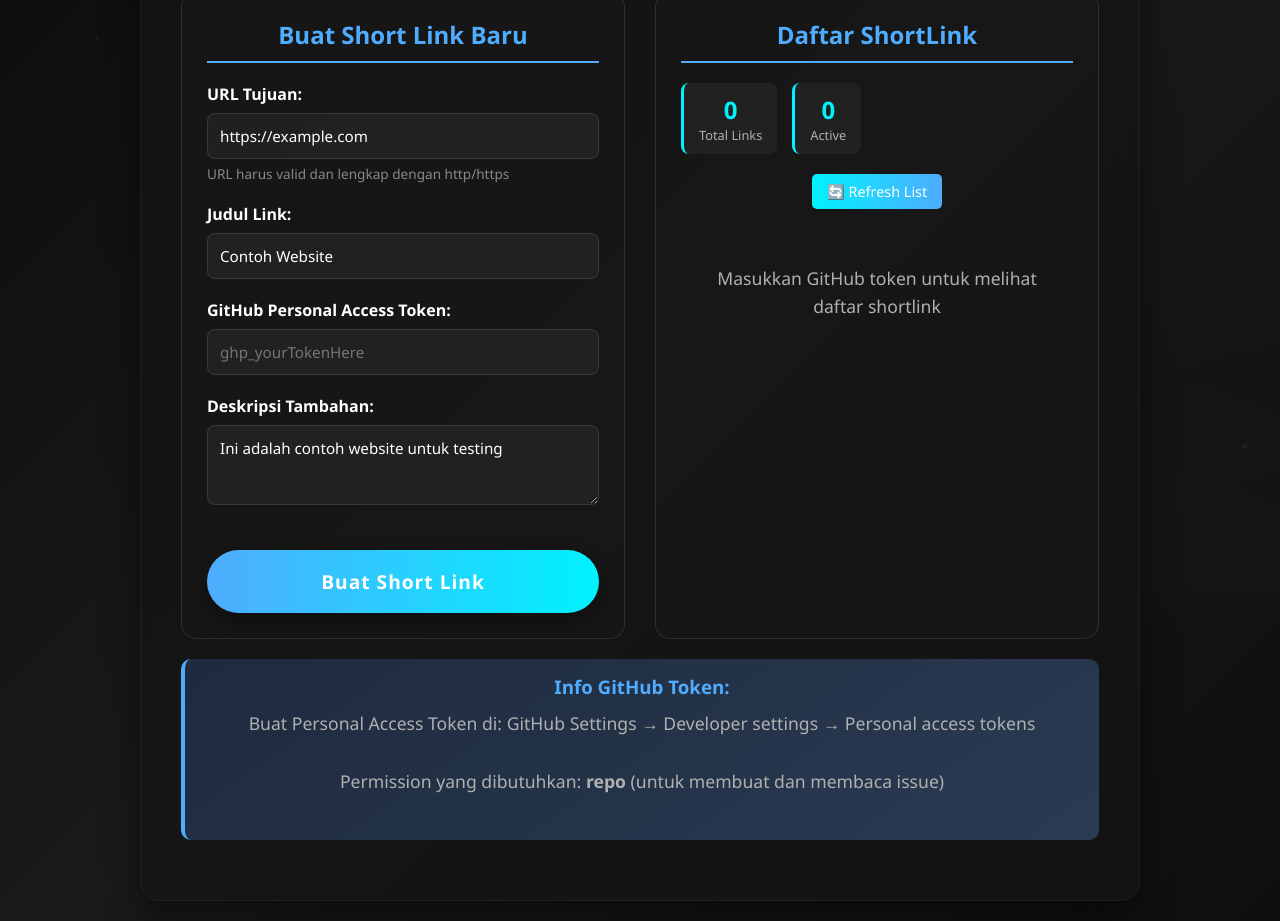
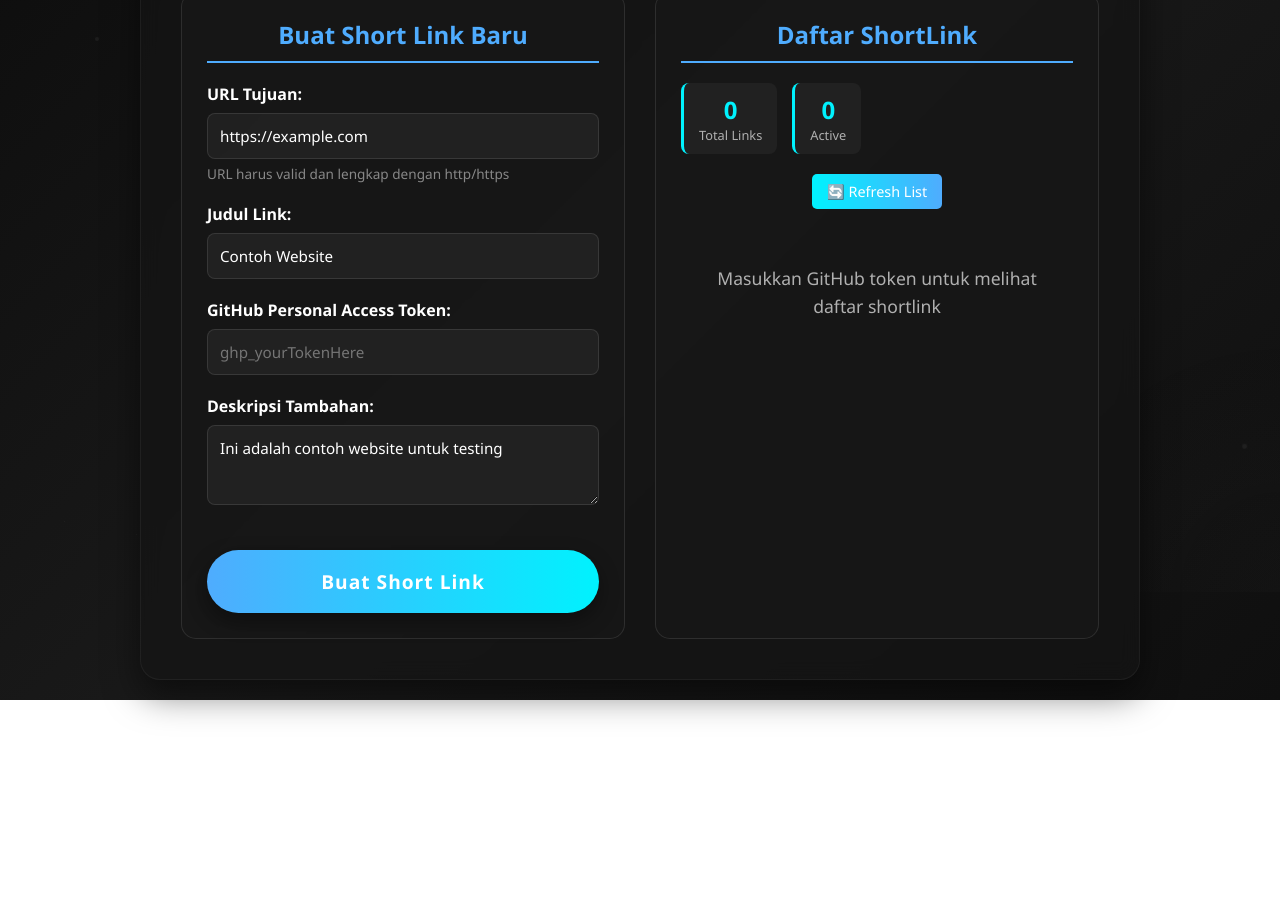
Before and after one commit to unthenamed/URLshortener, a plain HTML site: page create.html in a window 1280 px wide. Shown: the part 208-1129 px from the top of the page. After the commit the page ends 908 px from the top, so only its background shows below. Drawn offline with Linux system fonts and the light colour scheme.

Commit message:
Update create.html

```diff
--- a/create.html
+++ b/create.html
@@ -368,12 +368,6 @@
                 </div>
             </div>
         </div>
-
-        <div class="token-info">
-            <h3>Info GitHub Token:</h3>
-            <p>Buat Personal Access Token di: GitHub Settings → Developer settings → Personal access tokens</p>
-            <p>Permission yang dibutuhkan: <strong>repo</strong> (untuk membuat dan membaca issue)</p>
-        </div>
     </div>
 
     <script>
@@ -574,9 +568,6 @@
                             <button class="action-btn test-btn" onclick="window.open('${BASE_URL}/${issue.number}', '_blank')">
                                 🔗 Test
                             </button>
-                            <button class="action-btn github-btn" onclick="window.open('${issue.html_url}', '_blank')">
-                                GitHub
-                            </button>
                         </div>
                     </div>
                 `).join('');
```
